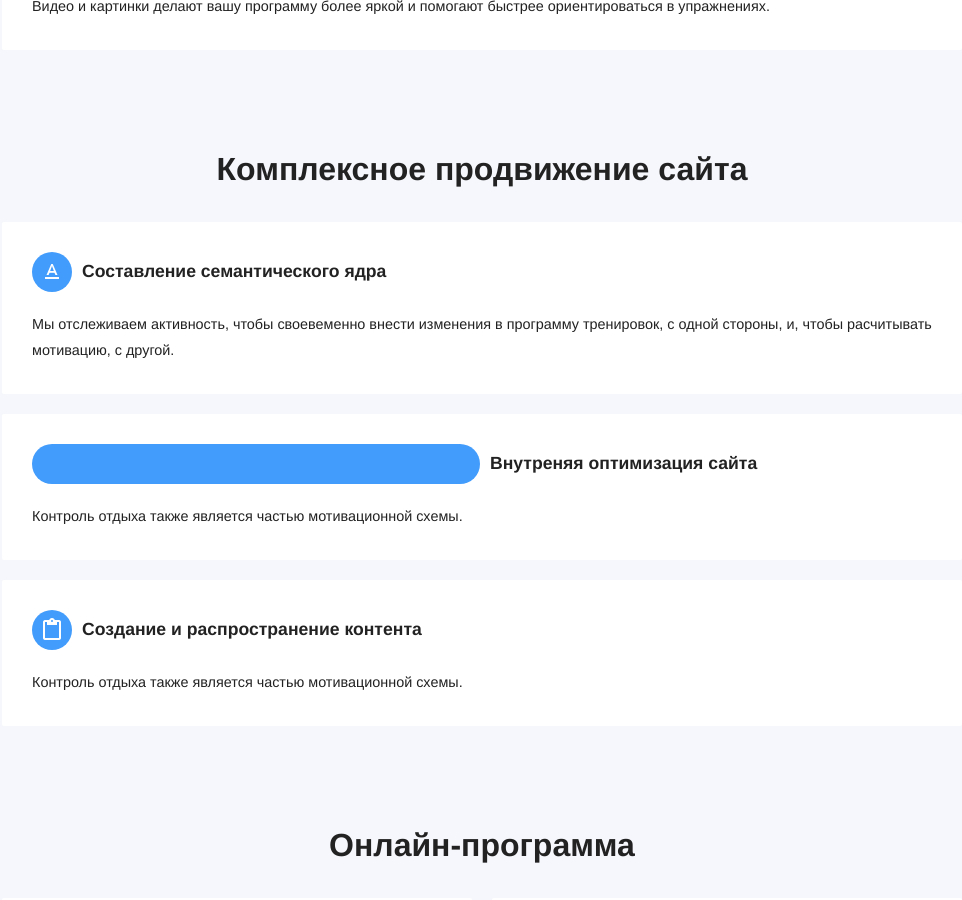
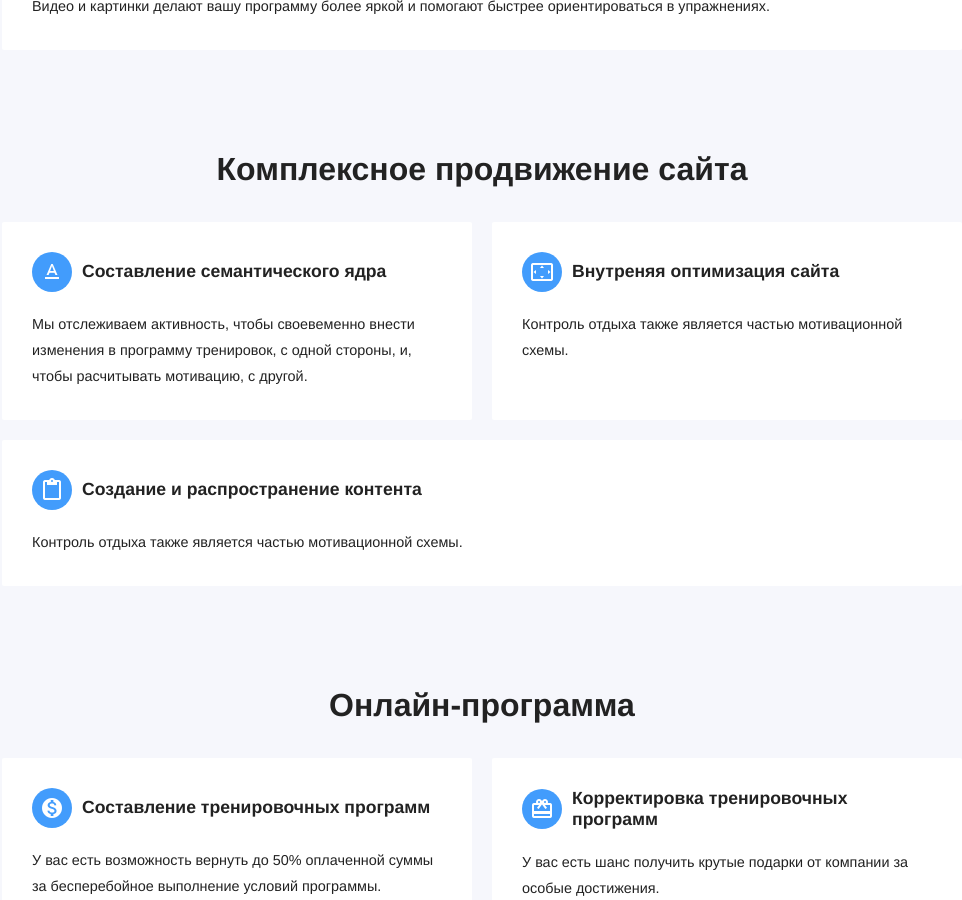
Before and after one commit to RakhimyanTim/adroholic.github.io, a Jekyll site: the page built from pages/features.html, in a window 1280 px wide and 900 px high, scrolled down 957 px. Shown: the whole window, without its empty margins (158-1120 px from the left). Built offline with Jekyll 4.4.1, drawn with Linux system fonts in a browser that asks for light colours; some web fonts are replaced.

Commit message:
Update features.html

```diff
--- a/pages/features.html
+++ b/pages/features.html
@@ -36,7 +36,7 @@
 	<ul class="cards">
 		{% include components/features/data-block.html icon="text_format" title="Составление семантического ядра" content="Мы отслеживаем активность, чтобы своевеменно внести изменения в программу тренировок, с одной стороны, и, чтобы расчитывать мотивацию, с другой." %}
 
-		{% include components/features/data-block.html icon="swettings_overscan" title="Внутреняя оптимизация сайта" content="Контроль отдыха также является частью мотивационной схемы." %}
+		{% include components/features/data-block.html icon="settings_overscan" title="Внутреняя оптимизация сайта" content="Контроль отдыха также является частью мотивационной схемы." %}
 
 		{% include components/features/data-block.html icon="content_paste" title="Создание и распространение контента" content="Контроль отдыха также является частью мотивационной схемы." %}
 	</ul>
```
